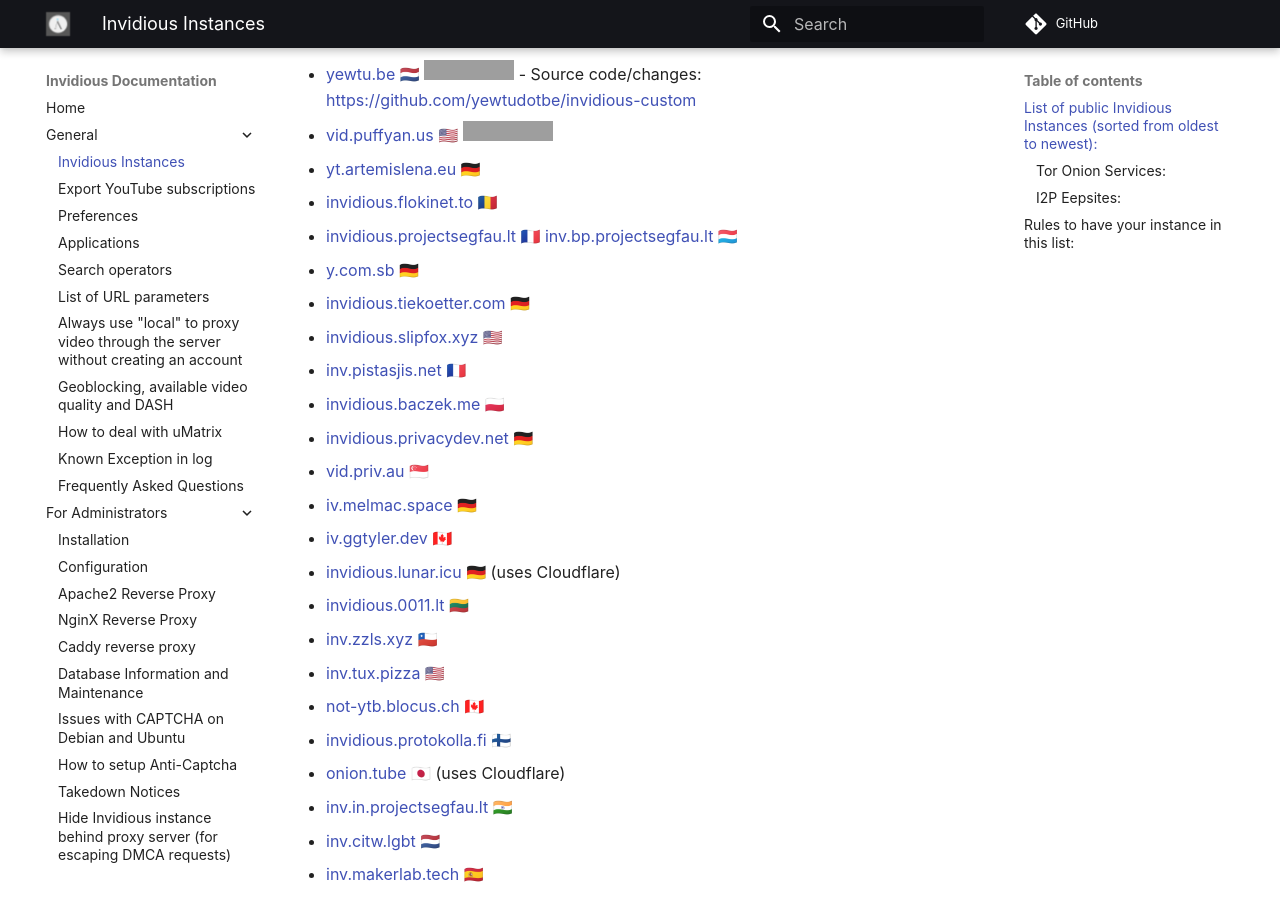
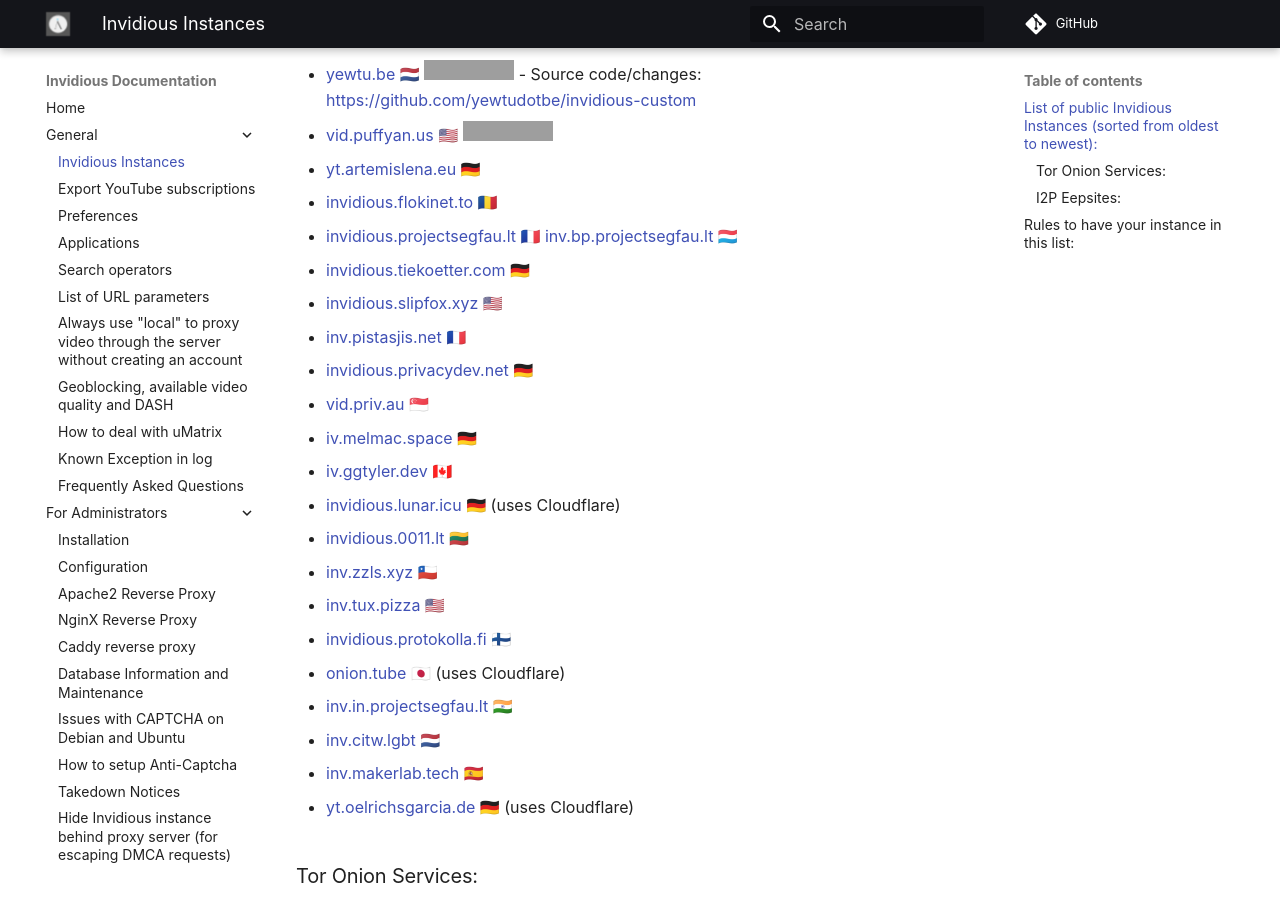
Before and after one commit to iv-org/documentation, an MkDocs documentation site: the page built from docs/instances.md, in a window 1280 px wide and 900 px high, scrolled down 388 px. Built offline with MkDocs 1.6.1 and Material for MkDocs 9.7.7, drawn with Linux system fonts in a browser that asks for light colours; comment, search, counter and statistics services are not loaded; grey boxes are pictures that could not be loaded.

Commit message:
remove instances that can't load videos
ping me when you have solved the issue

```diff
--- a/docs/instances.md
+++ b/docs/instances.md
@@ -18,15 +18,11 @@
 
 * [invidious.projectsegfau.lt](https://invidious.projectsegfau.lt) 🇫🇷 [inv.bp.projectsegfau.lt](https://inv.bp.projectsegfau.lt) 🇱🇺
 
-* [y.com.sb](https://y.com.sb) 🇩🇪
-
 * [invidious.tiekoetter.com](https://invidious.tiekoetter.com) 🇩🇪
 
 * [invidious.slipfox.xyz](https://invidious.slipfox.xyz) 🇺🇸
 
 * [inv.pistasjis.net](https://inv.pistasjis.net) 🇫🇷
-
-* [invidious.baczek.me](https://invidious.baczek.me) 🇵🇱
 
 * [invidious.privacydev.net](https://invidious.privacydev.net) 🇩🇪
 
@@ -43,8 +39,6 @@
 * [inv.zzls.xyz](https://inv.zzls.xyz) 🇨🇱
 
 * [inv.tux.pizza](https://inv.tux.pizza) 🇺🇸
-
-* [not-ytb.blocus.ch](https://not-ytb.blocus.ch) 🇨🇦
 
 * [invidious.protokolla.fi](https://invidious.protokolla.fi) 🇫🇮
 
```
